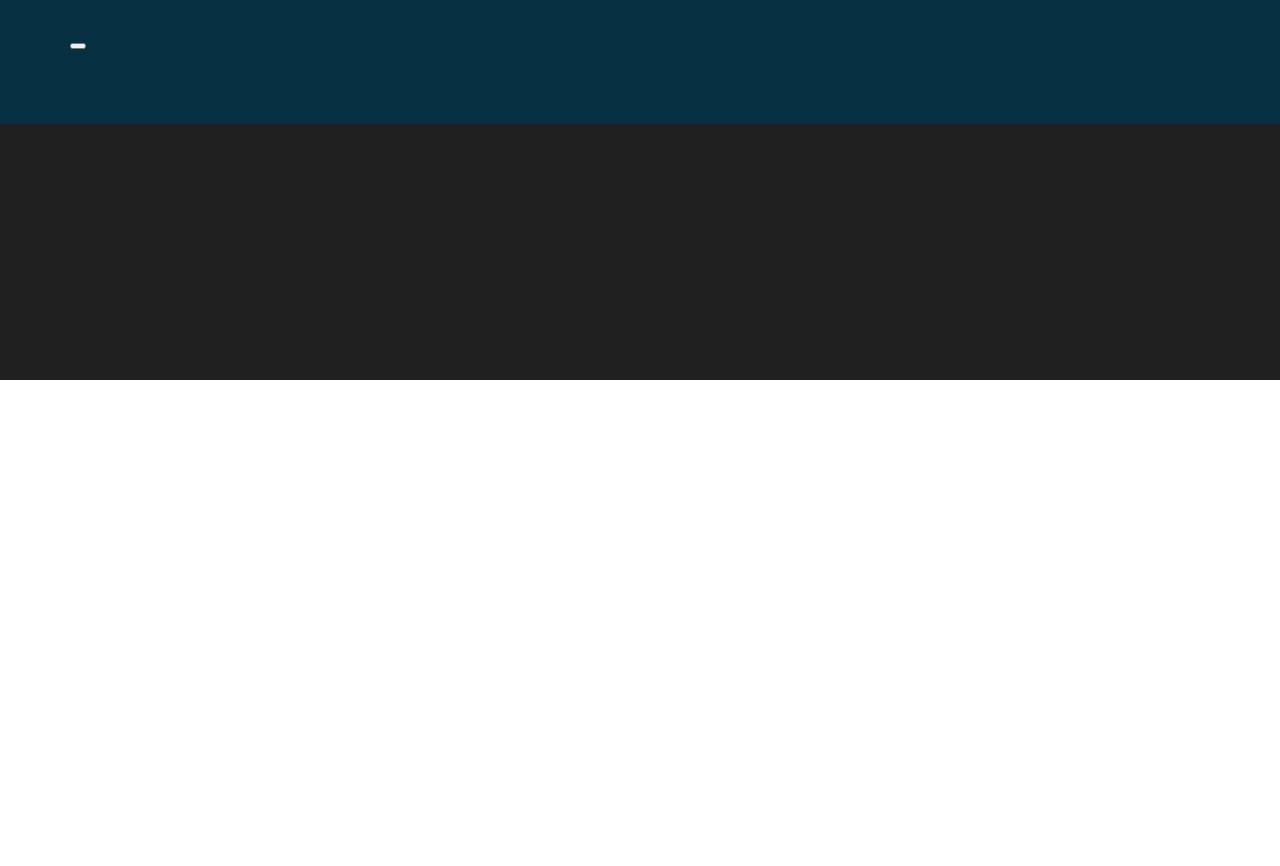
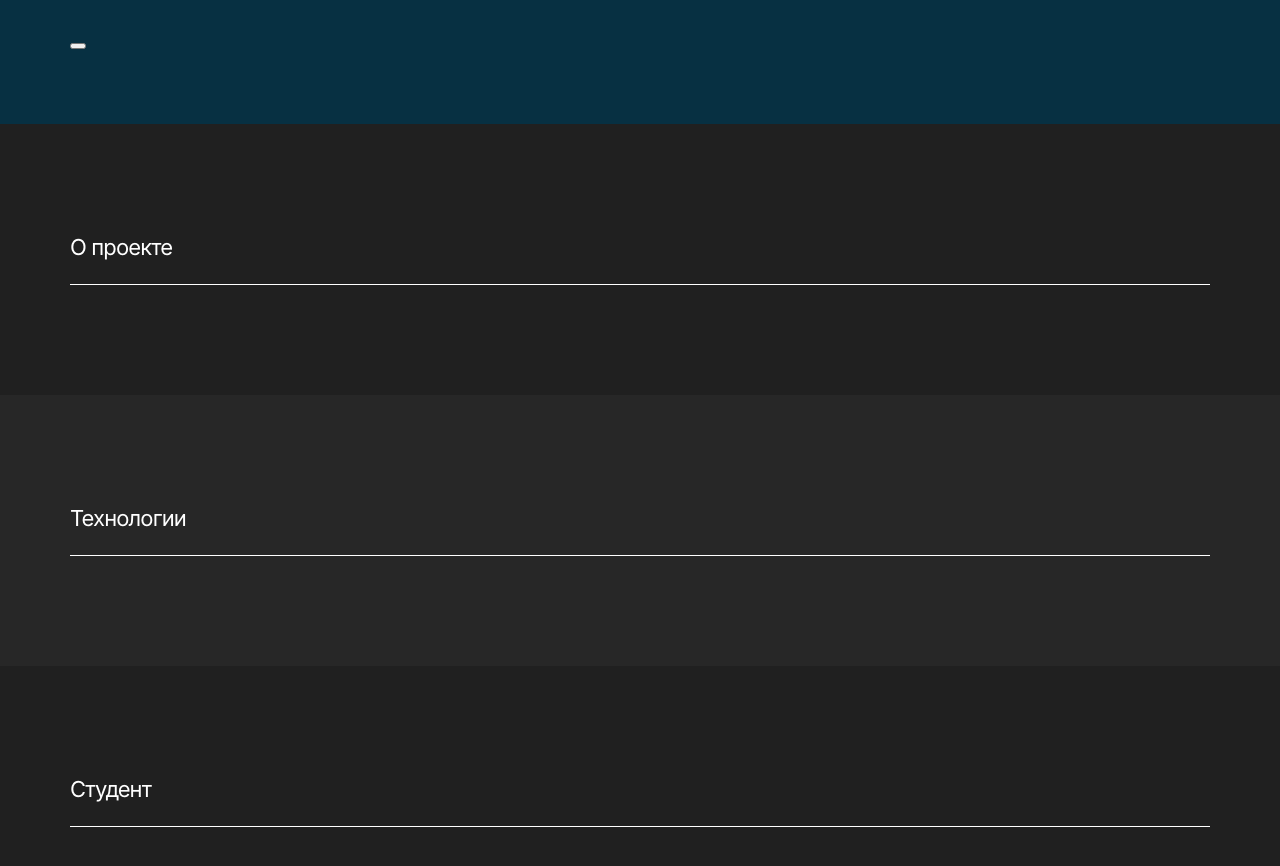
Before and after one commit to ns-mamaev/movies-explorer-frontend, a React (Create React App) app: page / in a window 1280 px wide. Shown: the part 420-1286 px from the top of the page. Before the commit the page ends 800 px from the top, so only its background shows below. Built offline with nearby package versions, Linux system fonts and the light colour scheme.

Commit message:
feat: add SectionHeading on landing

```diff
--- /dev/null
+++ b/src/components/AboutMe/AboutMe.css
@@ -0,0 +1,5 @@
+.about-me {
+  padding: 110px 70px;
+  margin: 0 auto;
+  max-width: 1140px;
+}
--- /dev/null
+++ b/src/components/AboutMe/AboutMe.jsx
@@ -0,0 +1,12 @@
+import SectionHeading from '../SectionHeading/SectionHeading';
+import './AboutMe.css';
+
+const AboutMe = () => {
+  return (
+    <section className='about-me'>
+      <SectionHeading title='Студент' />
+    </section>
+  )
+};
+
+export default AboutMe;
--- /dev/null
+++ b/src/components/AboutProject/AboutProject.css
@@ -0,0 +1,5 @@
+.about-project {
+  padding: 110px 70px;
+  margin: 0 auto;
+  max-width: 1140px;
+}
--- /dev/null
+++ b/src/components/AboutProject/AboutProject.jsx
@@ -0,0 +1,12 @@
+import SectionHeading from '../SectionHeading/SectionHeading';
+import './AboutProject.css';
+
+const AboutProject = () => {
+  return (
+    <section className='about-project'>
+      <SectionHeading title='О проекте'/>
+    </section>
+  )
+};
+
+export default AboutProject;
--- a/src/components/Main/Main.js
+++ b/src/components/Main/Main.js
@@ -1,10 +1,16 @@
+import AboutProject from '../AboutProject/AboutProject';
 import Promo from '../Promo/Promo';
+import Techs from '../Techs/Techs';
+import AboutMe from '../AboutMe/AboutMe';
 import './Main.css'
 
 const Main = () => {
   return (
     <main>
       <Promo />
+      <AboutProject />
+      <Techs />
+      <AboutMe />
     </main>
   )
 };
--- /dev/null
+++ b/src/components/SectionHeading/SectionHeading.css
@@ -0,0 +1,16 @@
+.section-heading {
+  margin: 0 0 23px;
+  padding: 0;
+  min-width: 600px;
+  font-weight: 400;
+  font-size: 22px;
+  line-height: 27px;
+  letter-spacing: -0.04em;
+  color: var(--textcolor-main)
+}
+
+.section-heading__line {
+  width: 100%;
+  height: 1px;
+  background-color: var(--textcolor-main);
+}
--- /dev/null
+++ b/src/components/SectionHeading/SectionHeading.jsx
@@ -0,0 +1,12 @@
+import './SectionHeading.css';
+
+const SectionHeading = ({ title }) => {
+  return (
+    <>
+      <h2 className='section-heading'>{title}</h2>
+      <div className='section-heading__line'></div>
+    </>
+  )
+};
+
+export default SectionHeading;
--- /dev/null
+++ b/src/components/Techs/Techs.css
@@ -0,0 +1,9 @@
+.techs {
+  padding: 110px 0;
+  background-color: var(--bgcolor-light);
+}
+
+.techs__inner {
+  max-width: 1140px;
+  margin: 0 auto;
+}
--- /dev/null
+++ b/src/components/Techs/Techs.jsx
@@ -0,0 +1,14 @@
+import SectionHeading from '../SectionHeading/SectionHeading';
+import './Techs.css';
+
+const Techs = () => {
+  return (
+    <section className='techs'>
+      <div className='techs__inner'>
+        <SectionHeading title='Технологии' />
+      </div>
+    </section>
+  )
+};
+
+export default Techs;
--- a/src/index.css
+++ b/src/index.css
@@ -7,6 +7,7 @@ body {
 
 :root {
   --bgcolor-main: #202020;
+  --bgcolor-light: #272727;
   --textcolor-main: #fff;
   --max-section-width: 1140px;
 }
```
